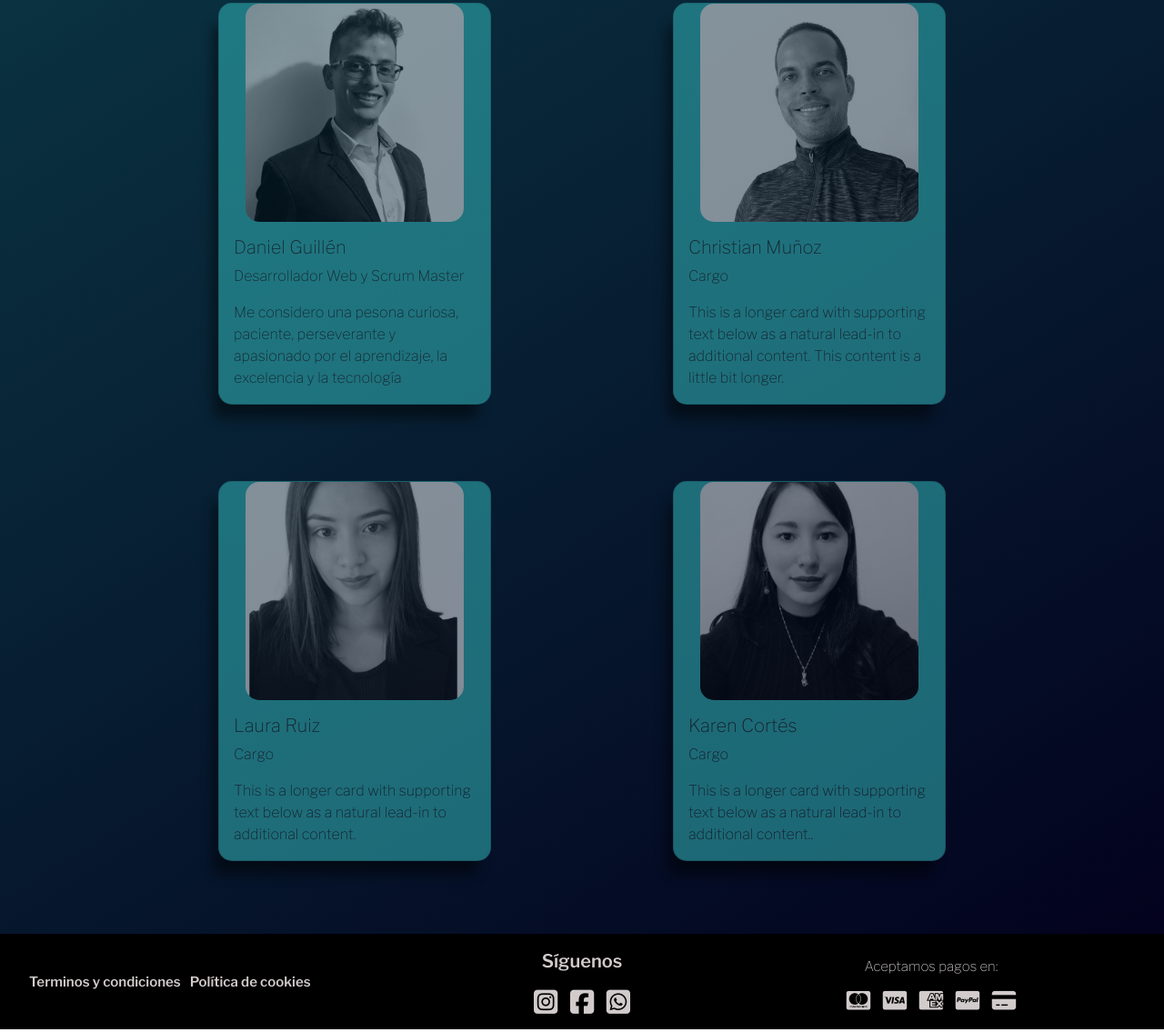
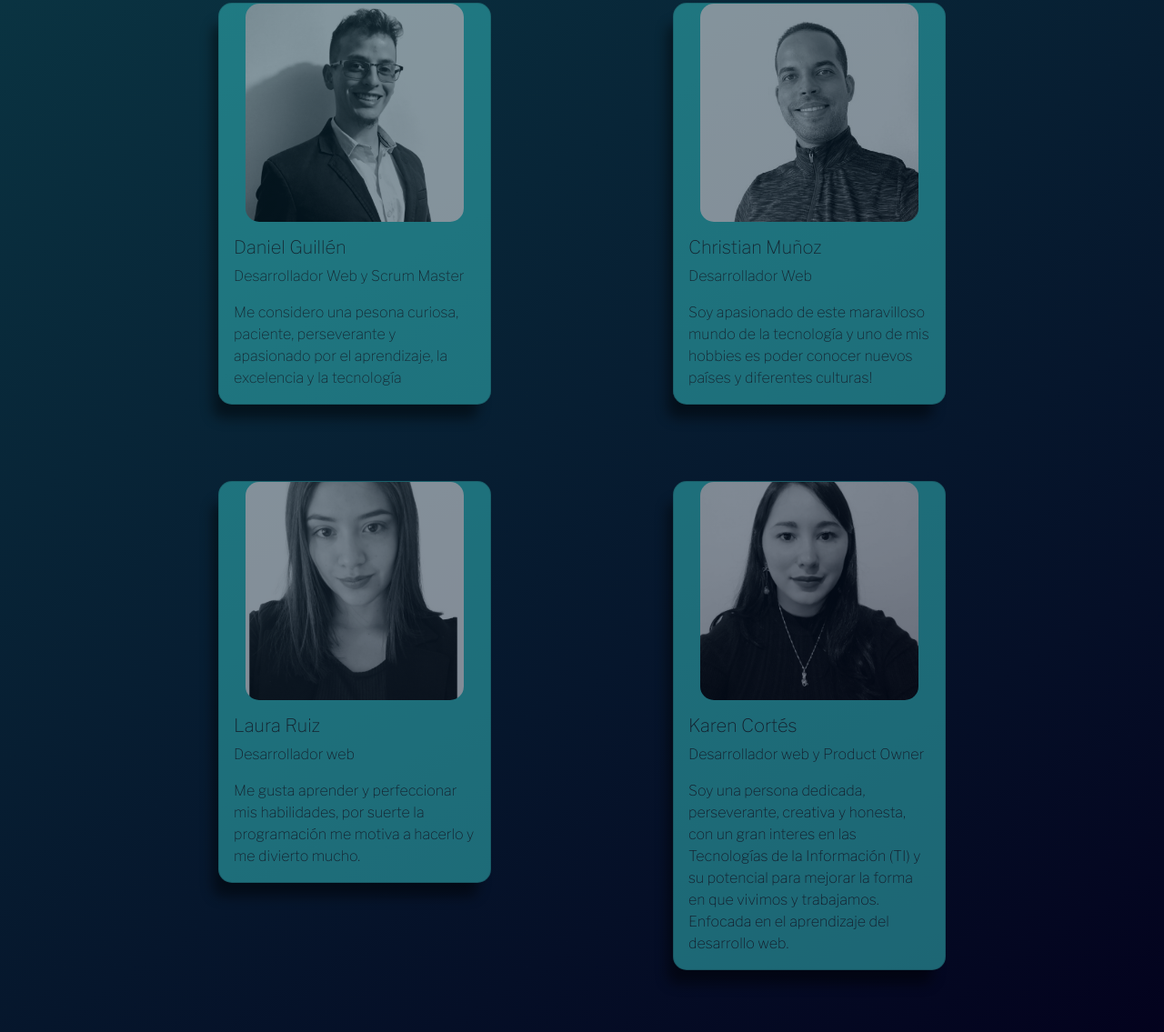
Before and after one commit to DanielRGuillen/coffeeFullStackTeam, a plain HTML site: page aboutUs.html in a window 1280 px wide. Shown: the part 837-1972 px from the top of the page at 91% size. Drawn offline with nearby package versions, Linux system fonts and the light colour scheme.

Commit message:
[add] Se añade la información de la cartas personales

```diff
--- a/aboutUs.html
+++ b/aboutUs.html
@@ -131,9 +131,11 @@
             <img src="./assets/img/christian.jpeg" class="card-img-top" alt="Christian Photo">
             <div class="card-body">
               <h5 class="card-title">Christian Muñoz</h5>
-              <p class="card-text">Cargo</p>
-              <p class="card-text">This is a longer card with supporting text below as a natural lead-in to additional
-                content. This content is a little bit longer.</p>
+              <p class="card-text">Desarrollador Web</p>
+              <p class="card-text">Soy apasionado de este maravilloso mundo de la tecnología y
+                uno de mis hobbies es poder conocer nuevos países y diferentes
+                culturas!
+                </p>
             </div>
           </div>
         </div>
@@ -142,9 +144,8 @@
             <img src="./assets/img/laurapic.png" class="card-img-top photoLaura" alt="Laura Photo">
             <div class="card-body">
               <h5 class="card-title">Laura Ruiz</h5>
-              <p class="card-text">Cargo</p>
-              <p class="card-text">This is a longer card with supporting text below as a natural lead-in to additional
-                content.</p>
+              <p class="card-text">Desarrollador web</p>
+              <p class="card-text">Me gusta aprender y perfeccionar mis habilidades, por suerte la programación me motiva a hacerlo y me divierto mucho.</p>
             </div>
           </div>
         </div>
@@ -153,8 +154,8 @@
             <img src="./assets/img/karen-foto.jpg" class="card-img-top photoKaren" alt="Karen Photo">
             <div class="card-body">
               <h5 class="card-title">Karen Cortés</h5>
-              <p class="card-text">Cargo</p>
-              <p class="card-text">This is a longer card with supporting text below as a natural lead-in to additional content..</p>
+              <p class="card-text">Desarrollador web y Product Owner</p>
+              <p class="card-text">Soy una persona dedicada, perseverante, creativa y honesta, con un gran  interes en las Tecnologías de la Información (TI) y su potencial para mejorar la forma en que vivimos y trabajamos. Enfocada en el aprendizaje del desarrollo web.</p>
             </div>
           </div>
         </div>
```
